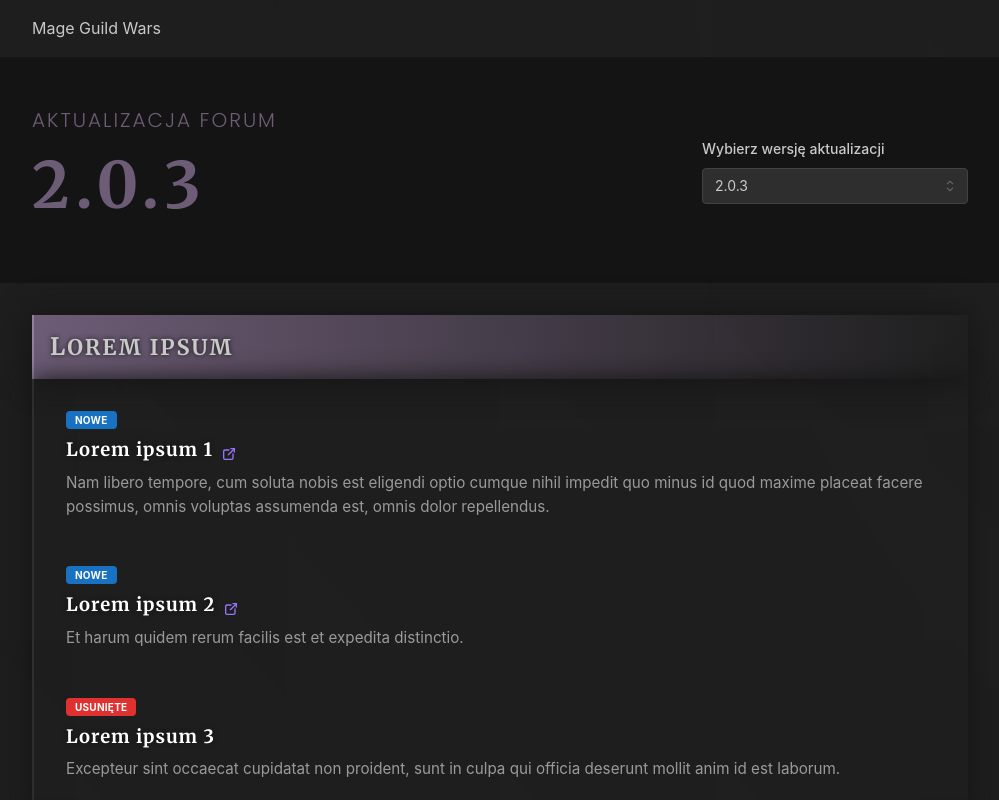
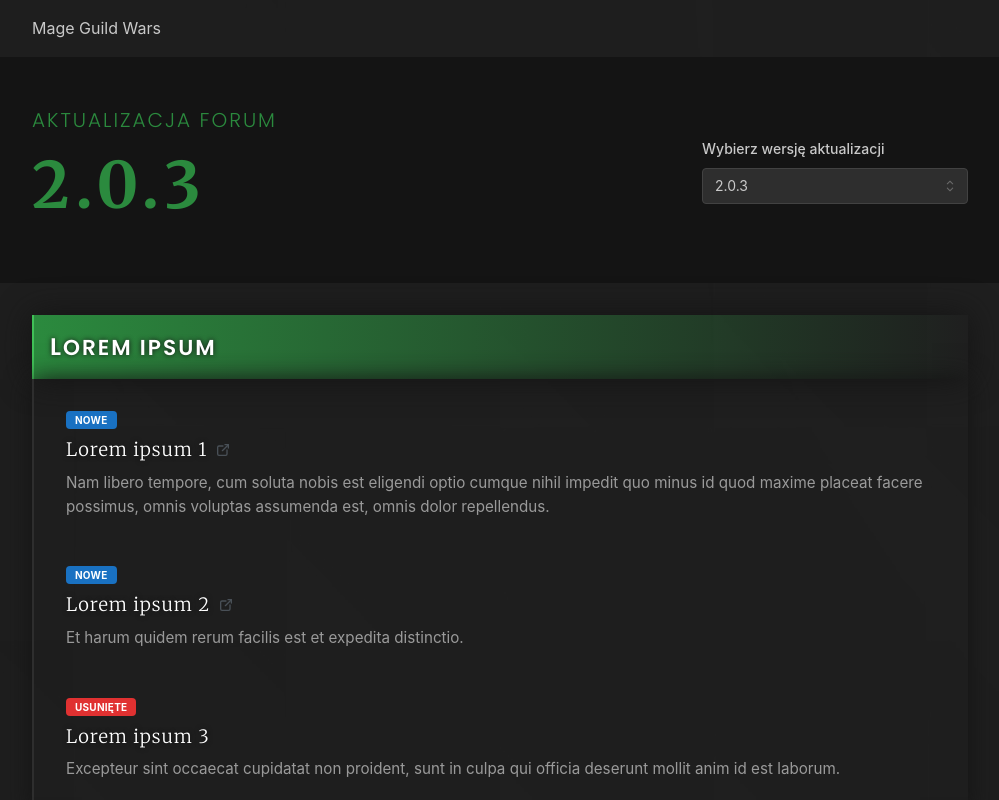
Before and after one commit to jakubwilk/forumgame-patchnotes, a React (Vite) app: page / in a window 1280 px wide. Shown: the top 800 px of the page, without its empty margins (140-1139 px from the left). Built offline with nearby package versions, Linux system fonts and the light colour scheme.

Commit message:
Update styling, change typography, change colors

```diff
--- a/src/app/App.tsx
+++ b/src/app/App.tsx
@@ -5,7 +5,7 @@ import { ConfigProvier } from 'src/core/context/ConfigProvider'
 import { AppContent } from './AppContent'
 
 const theme = createTheme({
-  primaryColor: 'violet',
+  primaryColor: 'green',
 })
 const queryClient = new QueryClient({
   queryCache: new QueryCache({
--- a/src/core/nodes/NodeEntity.tsx
+++ b/src/core/nodes/NodeEntity.tsx
@@ -43,14 +43,14 @@ export function NodeEntity({ data }: IProps) {
                       {isEqual(label, IPatchNodesLabelEnum.NEW) ? 'Nowe' : 'Usunięte'}
                     </Badge>
                   )}
-                  <div className={'flex items-center'}>
-                    <Title order={3} className={clsx('mr-2 mb-2', styles.itemTitle)}>
+                  <div className={'flex items-center mb-2'}>
+                    <Title order={3} className={clsx('mr-2', styles.itemTitle)}>
                       {name}
                     </Title>
                     {hasLink && (
                       <Tooltip label={'Kliknij żeby przejść do wątku'} position={'right'}>
                         <Anchor href={link} target={'_blank'} className={styles.iconLink}>
-                          <IconExternalLink />
+                          <IconExternalLink className={'duration-100'} />
                         </Anchor>
                       </Tooltip>
                     )}
--- a/src/core/pages/PatchNotesPage.tsx
+++ b/src/core/pages/PatchNotesPage.tsx
@@ -27,7 +27,10 @@ export function PatchNotesPage({ version }: IProps) {
         {isConfigFile ? (
           <div className={'p-8'}>{isLoading ? <p>{'Ładowanie...'}</p> : <NodeCategory data={data?.patch as Array<IPatchNode>} />}</div>
         ) : (
-          <UnsupportedNode customText={'Wykryto brak pliku z aktualizacją. Skontaktuj się z administratorem serwisu.'} />
+          <UnsupportedNode
+            customText={'Wykryto brak pliku z aktualizacją. Skontaktuj się z administratorem serwisu.'}
+            customClassName={'mx-8'}
+          />
         )}
       </div>
     </main>
--- a/src/core/styles/header.module.css
+++ b/src/core/styles/header.module.css
@@ -8,7 +8,7 @@
   font-weight: var(--mgw-light-font-weight) !important;
   text-transform: uppercase;
   letter-spacing: 2px;
-  color: var(--mgw-purple-light-color) !important;
+  color: var(--mantine-color-green-9) !important;
 }
 
 .version {
@@ -16,5 +16,5 @@
   font-family: var(--mgw-merriweather-font);
   font-weight: var(--mgw-bolder-font-weight) !important;
   letter-spacing: 5px;
-  color: var(--mgw-purple-light-color) !important;
+  color: var(--mantine-color-green-9) !important;
 }
--- a/src/core/styles/nodes.module.css
+++ b/src/core/styles/nodes.module.css
@@ -1,17 +1,18 @@
 .categoryHeader {
   background: var(--mgw-purple-light-color);
-  background: linear-gradient(to right, var(--mgw-purple-light-color), rgba(131, 51, 18, 0));
+  background: linear-gradient(to right, var(--mantine-color-green-9), rgba(131, 51, 18, 0));
   box-shadow: 0px 0px 2rem var(--mantine-color-dark-9);
-  border-left: 2px solid var(--mgw-purple-light-border-color);
+  border-left: 2px solid var(--mantine-color-green-6);
 }
 
 .entityTitle {
   text-transform: uppercase;
   letter-spacing: 2px;
-  font-weight: var(--mgw-bolder-font-weight) !important;
+  font-weight: var(--mgw-bold-font-weight) !important;
   font-size: 1.35rem !important;
   text-shadow: 0px 0px 5px var(--mantine-color-dark-9);
-  font-family: var(--mgw-merriweather-font) !important;
+  font-family: var(--mgw-poppins-font) !important;
+  color: white;
 }
 
 .entityTitle:first-letter {
@@ -37,7 +38,7 @@
 
 .itemTitle {
   letter-spacing: 1px;
-  font-weight: var(--mgw-bolder-font-weight) !important;
+  font-weight: var(--mgw-light-font-weight) !important;
   font-size: 1.15rem !important;
   text-shadow: 0px 0px 5px var(--mantine-color-dark-9);
   font-family: var(--mgw-merriweather-font) !important;
@@ -53,6 +54,11 @@
 .iconLink svg {
   width: 16px;
   height: 16px;
+  color: var(--mantine-color-gray-7);
+}
+
+.iconLink:hover svg {
+  color: var(--mantine-color-green-9);
 }
 
 .unsupportedNode {
```
